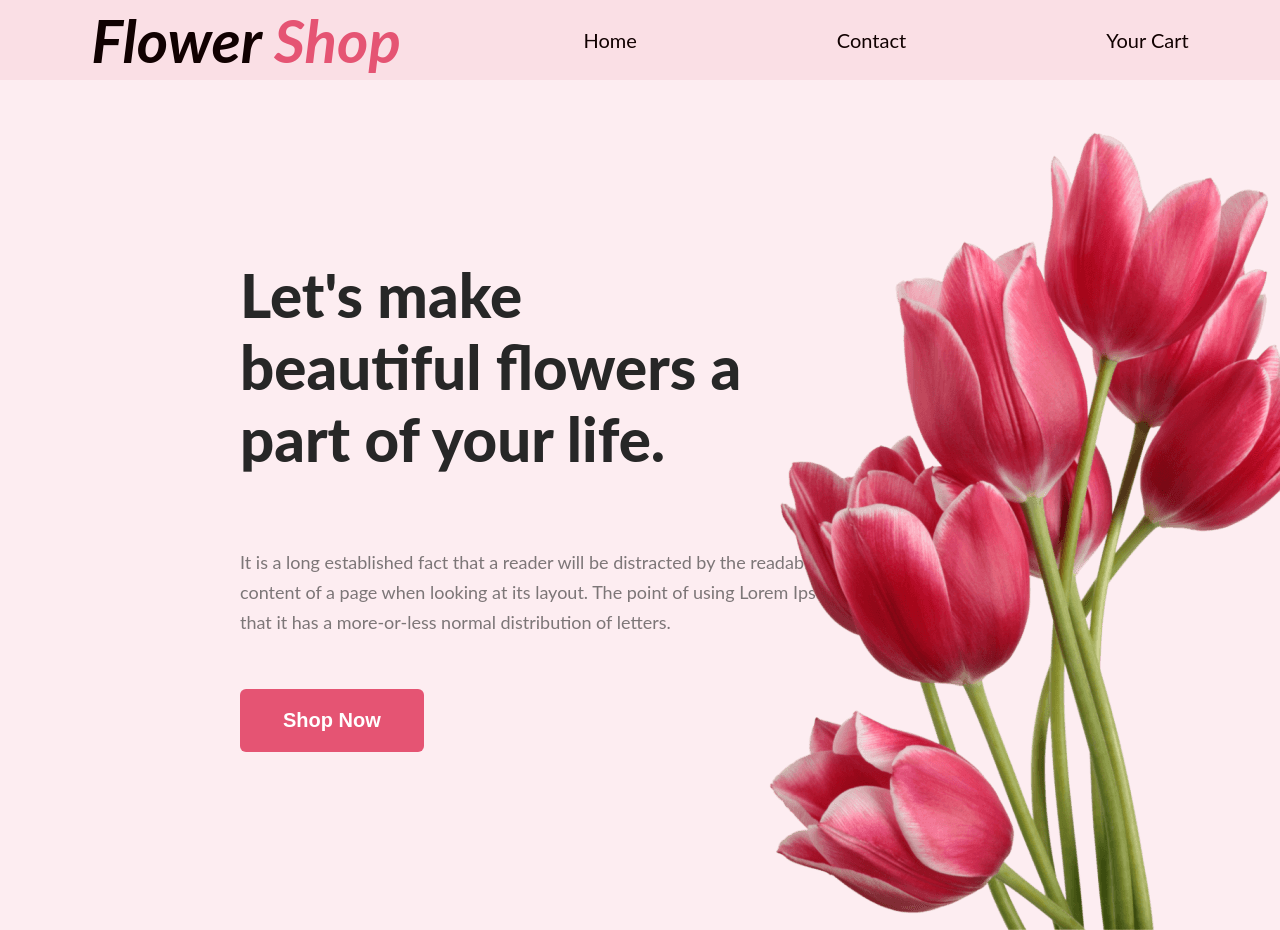
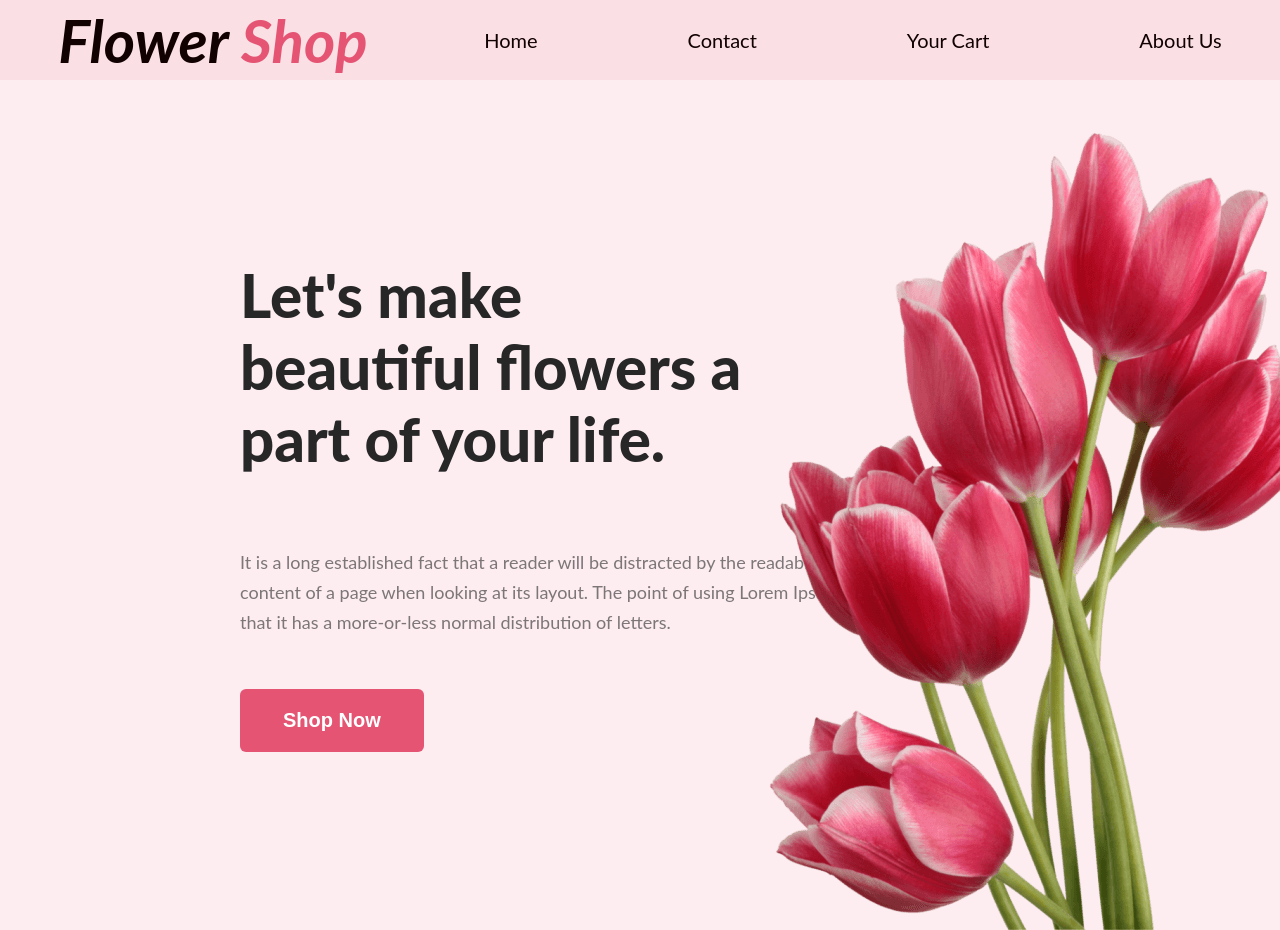
Before and after one commit to mdzahidhasan53/first-flower-assignment, a plain HTML site: page index.html in a window 1280 px wide. Shown: the top 930 px of the page. Drawn offline with Linux system fonts and the light colour scheme.

Commit message:
added more style

```diff
--- a/index.html
+++ b/index.html
@@ -3,7 +3,7 @@
 <head>
     <meta charset="UTF-8">
     <meta name="viewport" content="width=device-width, initial-scale=1.0">
-    <title>Document</title>
+    <title>Flower shop</title>
     <!-- add google font -->
     <link rel="stylesheet" href="style.css">
 </head>
@@ -17,6 +17,7 @@
                     <li>Home</li>
                     <li>Contact</li>
                     <li>Your Cart</li>
+                    <li>About Us</li>
                 </div>
             </div>
         </nav>
--- a/style.css
+++ b/style.css
@@ -4,9 +4,6 @@
 }
 body{
     font-family: 'Lato', sans-serif;
-}
-.shop-navbar{
-    position: sticky;
 }
 .navigation{
     height:10vh;
@@ -27,7 +24,7 @@ body{
 }
 .navigate{
     display: flex;
-    gap: 200px;
+    gap: 150px;
 }
 .navigate li{
     list-style: none;
@@ -274,6 +271,7 @@ body{
         flex-direction: column;
         justify-content: center;
         align-items: center;
+        margin-bottom: 90px;
     }
     .latest-deal-text h1{
         color: #272727;
```
